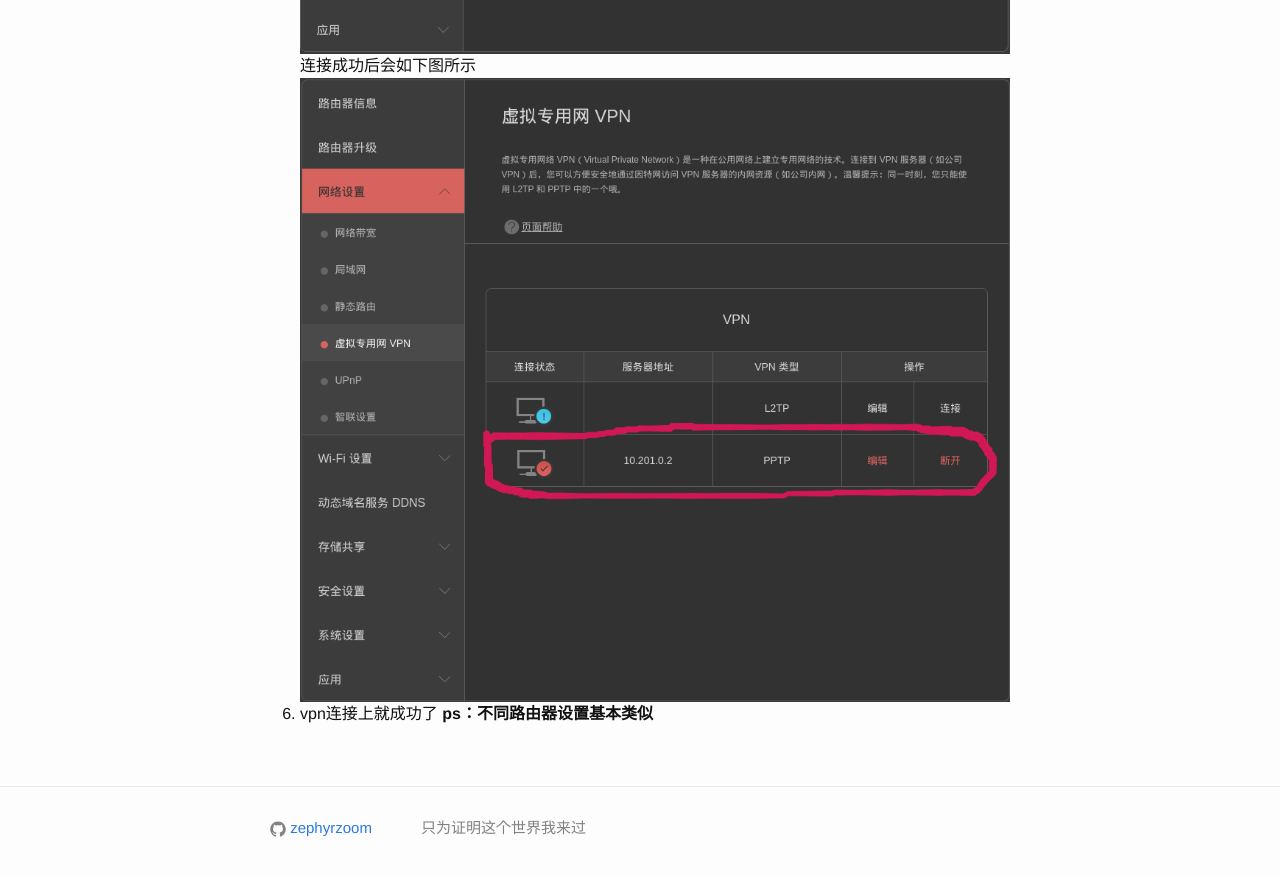
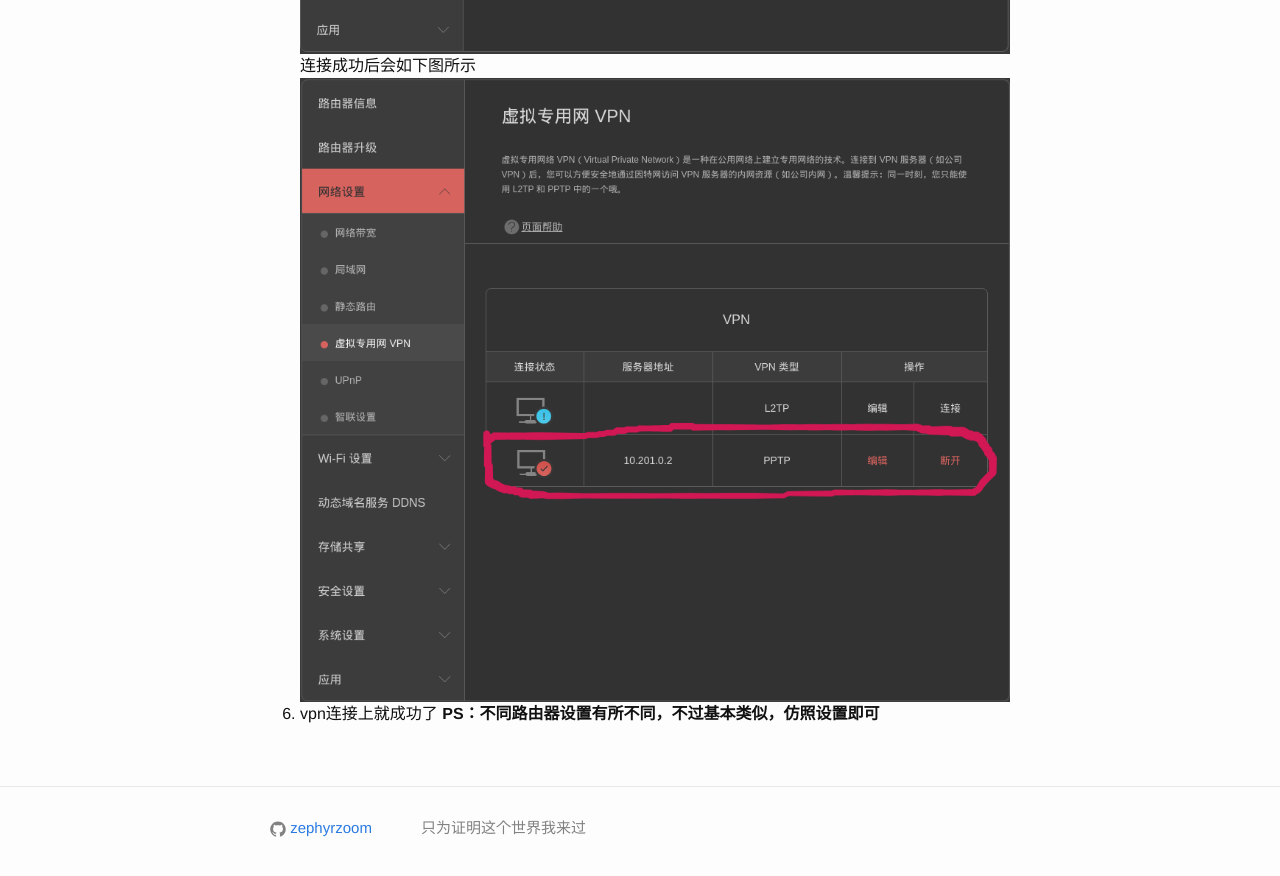
Before and after one commit to zephyrzoom/zephyrzoom.github.io, a Jekyll site: the page built from _posts/2017-03-08-drcom.md, in a window 1280 px wide and 900 px high, scrolled down 2305 px. Shown: the top 876 px of the window. Built offline with Jekyll 4.4.1, drawn with Linux system fonts in a browser that asks for light colours; comment, search, counter and statistics services are not loaded.

Commit message:
update drcom

```diff
--- a/_posts/2017-03-08-drcom.md
+++ b/_posts/2017-03-08-drcom.md
@@ -16,4 +16,4 @@ date: 2017-03-08 18:00:00 +0800
 连接成功后会如下图所示
 ![pptp-connected](/image/pptp-connected.png)
 6. vpn连接上就成功了
-**ps：不同路由器设置基本类似**
+**PS：不同路由器设置有所不同，不过基本类似，仿照设置即可**
```
